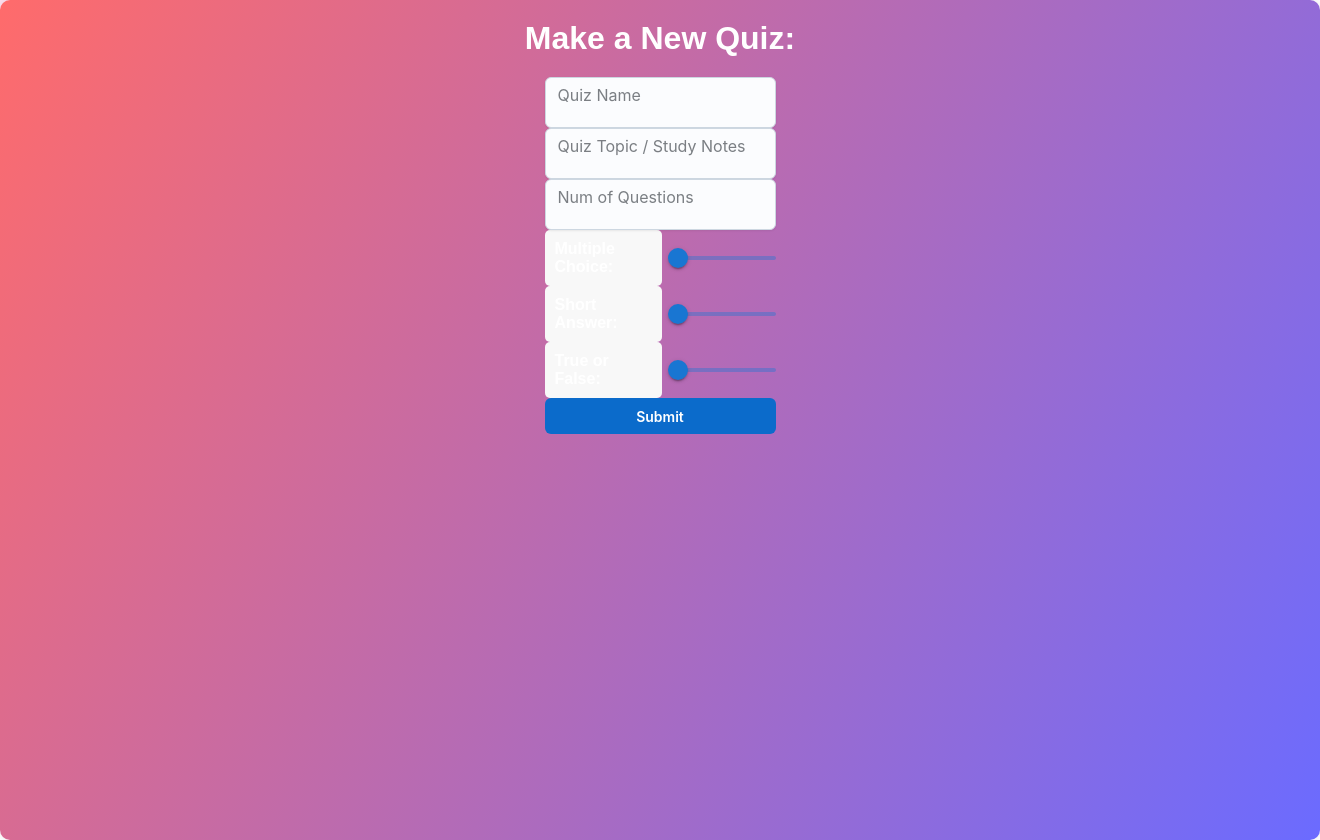
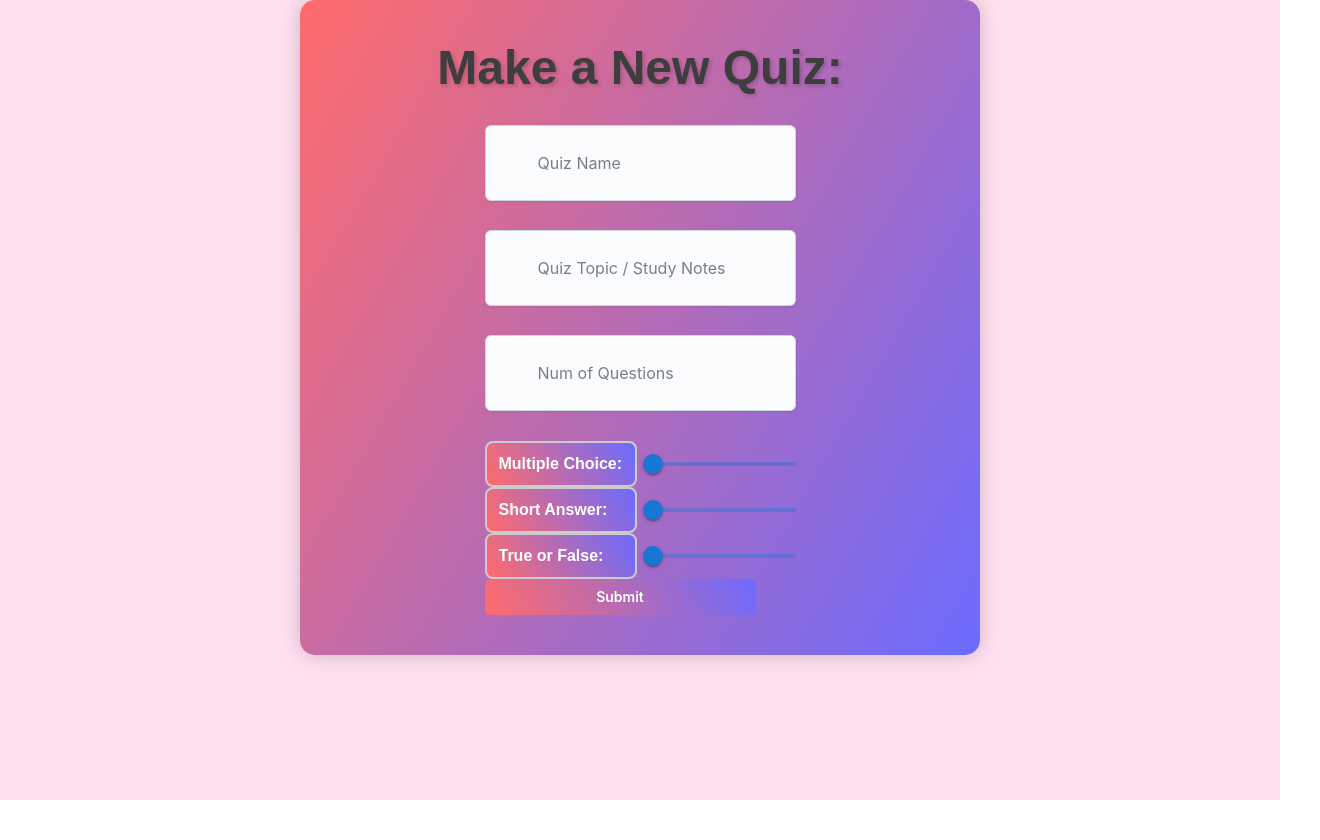
Before and after one commit to networksaphyra/alice-in-quizzland, a React (Create React App) app in the folder frontend/: page /quiz in a window 1280 px wide. Shown: the whole page, 1320 px wide, since content can reach past the window. After the commit the page ends 800 px from the top, so only its background shows below. Built offline with nearby package versions, Linux system fonts and the light colour scheme; what @udecode/zustood would draw is missing.

Commit message:
Frontend Changes

```diff
--- a/frontend/src/Form.css
+++ b/frontend/src/Form.css
@@ -1,86 +1,62 @@
+/* Updated Styles */
 .quiz-form-container {
     width: 100%;
-    height: 100%;
+    max-width: 600px;
     margin: auto;
-    padding: 20px;
+    padding: 40px;
     background: linear-gradient(120deg, #ff6b6b, #6b6bff);
-    border-radius: 10px;
-    box-shadow: 0 0 10px rgba(0, 0, 0, 0.1);
+    border-radius: 15px;
+    box-shadow: 0 0 20px rgba(0, 0, 0, 0.2);
     display: flex;
     flex-direction: column;
     align-items: center;
+    font-family: Arial, Helvetica, sans-serif;
 }
 
-h2 {
-    font-size: 2rem;
-    margin-bottom: 20px;
-    color: white;
+.quiz-title {
+    font-size: 3rem;
+    margin-bottom: 30px;
+    color: #3e3e3e;
+    text-align: center;
+    text-shadow: 2px 2px 4px rgba(0, 0, 0, 0.2);
 }
 
 FormControl,
 Textarea,
 label,
 Button {
-    width: 100%;
-    margin-bottom: 15px;
+    width: calc(100% - 40px);
+    margin: 40px;
+    margin-top: 20px;
+    margin-bottom: 20px;
 }
 
-Textarea,
 FormControl,
 label,
 Button {
-    background: #f8f8f8;
-    color: #333;
-    border: none;
-    border-radius: 5px;
-    padding: 10px;
+    background: linear-gradient(60deg, #ff6b6b, #6b6bff);
+    color: #444;
+    border: 2px solid #ccc;
+    border-radius: 8px;
+    padding: 12px;
 }
 
 label {
     font-weight: bold;
     display: block;
-    color: white;
-}
-
-Slider {
-    width: 100%;
-}
-
-Slider input[type="range"] {
-    -webkit-appearance: none;
-    width: 100%;
-    height: 8px;
-    border-radius: 5px;
-    background: #fff;
-    outline: none;
-    opacity: 0.7;
-    -webkit-transition: .2s;
-    transition: opacity .2s;
-}
-
-Slider input[type="range"]::-webkit-slider-thumb {
-    -webkit-appearance: none;
-    appearance: none;
-    width: 16px;
-    height: 16px;
-    border-radius: 50%;
-    background: #ff6b6b;
-    cursor: pointer;
-}
-
-Slider input[type="range"]:hover {
-    opacity: 1;
+    color: #fff;
 }
 
 Button {
-    padding: 10px 20px;
-    font-size: 1rem;
+    padding: 12px 24px;
+    font-size: 1.2rem;
     border: none;
-    border-radius: 5px;
+    border-radius: 8px;
     cursor: pointer;
     background-color: #ff6b6b;
     color: white;
     font-family: 'Segoe UI', Tahoma, Geneva, Verdana, sans-serif;
+    transition: background-color 0.3s ease;
 }
 
 Button:hover {
--- a/frontend/src/components/UserForm.tsx
+++ b/frontend/src/components/UserForm.tsx
@@ -114,11 +114,14 @@ export const UserForm = () => {
 
     return (quiz ? <QuizForm quiz={quiz} correctmultiplechoice={correctMultipleChoice} correcttrueorfalse={correctTrueOrFalse} correctshortanswer={correctShortAnswer}/>
         : <div className="quiz-form-container">
-        <h2>Make a New Quiz:</h2>
+        <h2 className="quiz-title">Make a New Quiz:</h2>
         <FormControl>
             <Textarea placeholder="Quiz Name" slotProps={{ textarea: { ref: nameRef } }}/>
+            <p></p>
             <Textarea placeholder="Quiz Topic / Study Notes" slotProps={{ textarea: { ref: studyNotesRef } }} />
+            <p></p>
             <Textarea placeholder="Num of Questions" slotProps={{ textarea: { ref: numQuestionsRef } }} />
+            <p></p>
 
             <Stack spacing={2} direction="row" alignItems="center">
                 <label>Multiple Choice:</label>
@@ -134,10 +137,8 @@ export const UserForm = () => {
                 <label>True or False:</label>
                 <Slider aria-label="trueOrFalse" value={trueOrFalse} onChange={(e, newNum) => { setTrueOrFalse(newNum as number) }} />
             </Stack>
-
             <Button onClick={submitData} >Submit</Button>
         </FormControl>
     </div>
     );
-
 }
```
